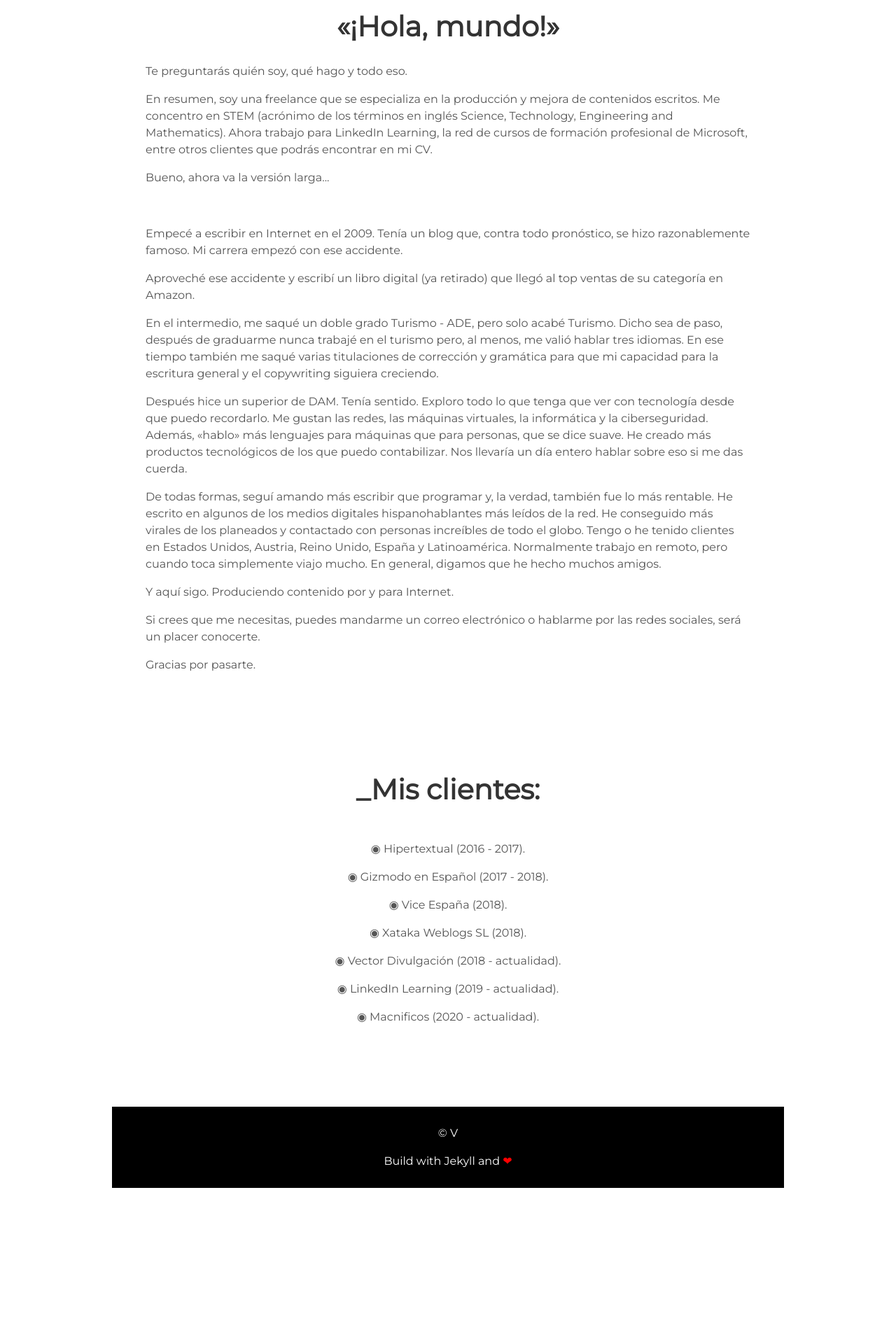
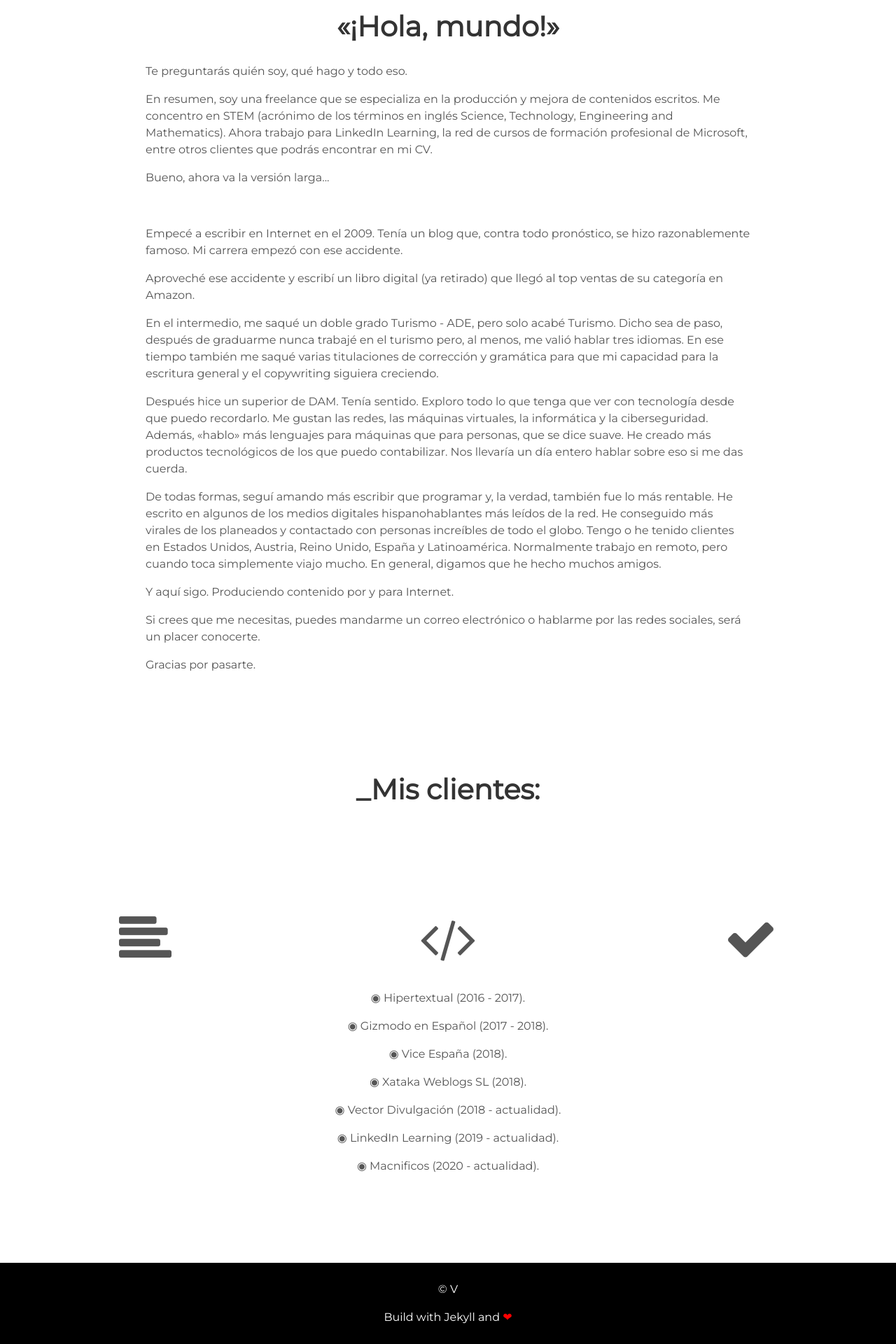
Before and after one commit to kavmini/kavmini, a Jekyll site: the page built from index.html, in a window 1280 px wide. Shown: the part 967-2887 px from the top of the page at 70% size. Built offline with Jekyll 4.4.1, drawn with Linux system fonts in a browser that asks for light colours; before the commit the page ends 2664 px from its top, so only the background shows below that.

Commit message:
Update projects.html

```diff
--- a/_includes/projects.html
+++ b/_includes/projects.html
@@ -3,12 +3,30 @@
 </div>
 
 <div class="Resume">
-<center><p>◉ Hipertextual (2016 - 2017). </p>
+
+</div>
+
+</section>
+  <div class="user">
+    <div class="tech">
+      <h2></h2>
+      <i class="fa fa-align-left"></i>
+      <p></p>
+    </div>
+    <div class="tech">
+      <h2></h2>
+      <i class="fa fa-code"></i>
+      <p><p>◉ Hipertextual (2016 - 2017). </p>
 <p>◉ Gizmodo en Español (2017 - 2018).</p>
 <p>◉ Vice España (2018). </p>
 <p>◉ Xataka  Weblogs SL (2018).</p>
 <p>◉ Vector Divulgación (2018 - actualidad). </p>
 <p>◉ LinkedIn Learning (2019 - actualidad).</p>
-<p>◉ Macnificos (2020 - actualidad).</p></center>
-
+<p>◉ Macnificos (2020 - actualidad).</p></p>
+    </div>
+    <div class="tech">
+      <h2></h2>
+      <i class="fa fa-check"></i>
+      <p></p>
+    </div>
 </div>
```
